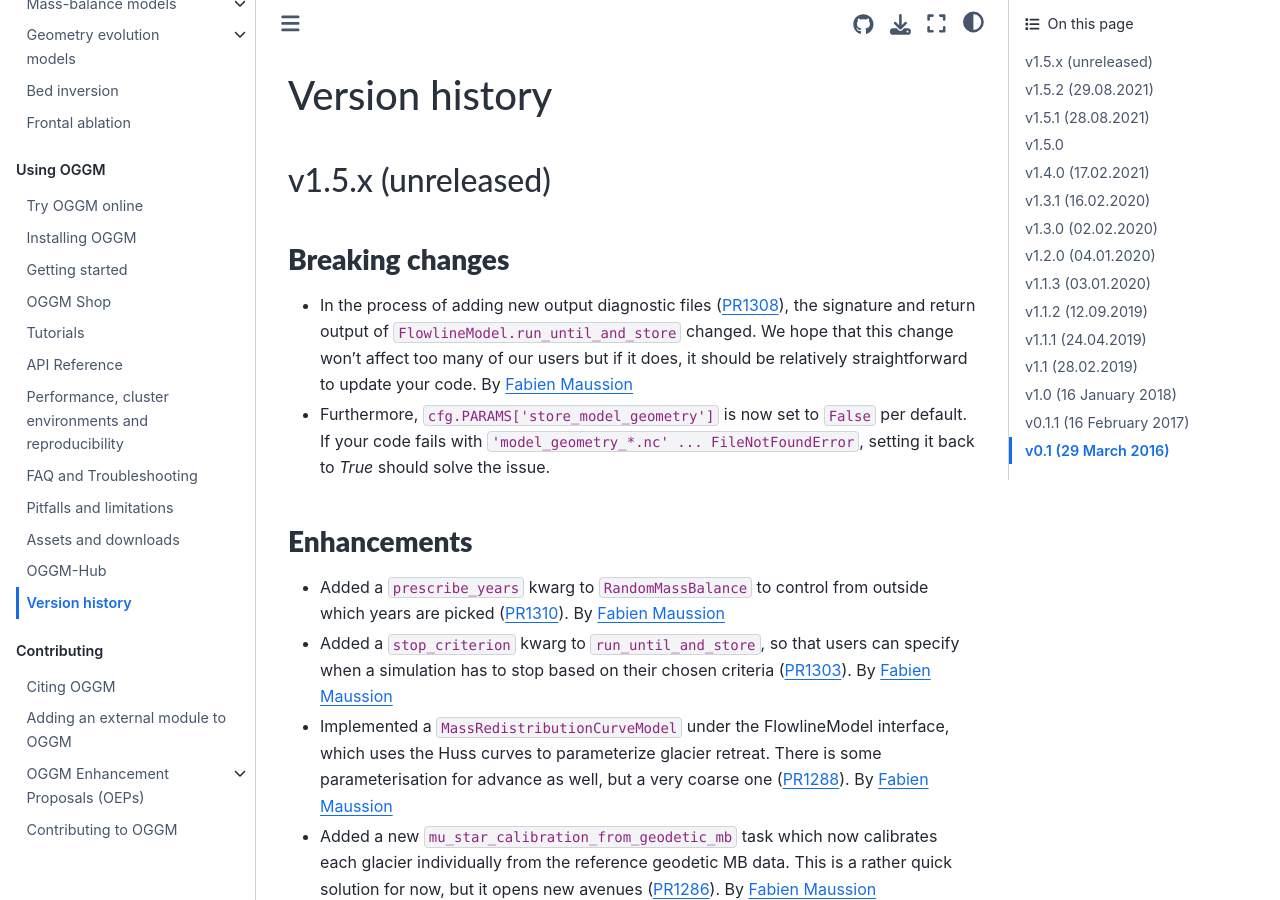
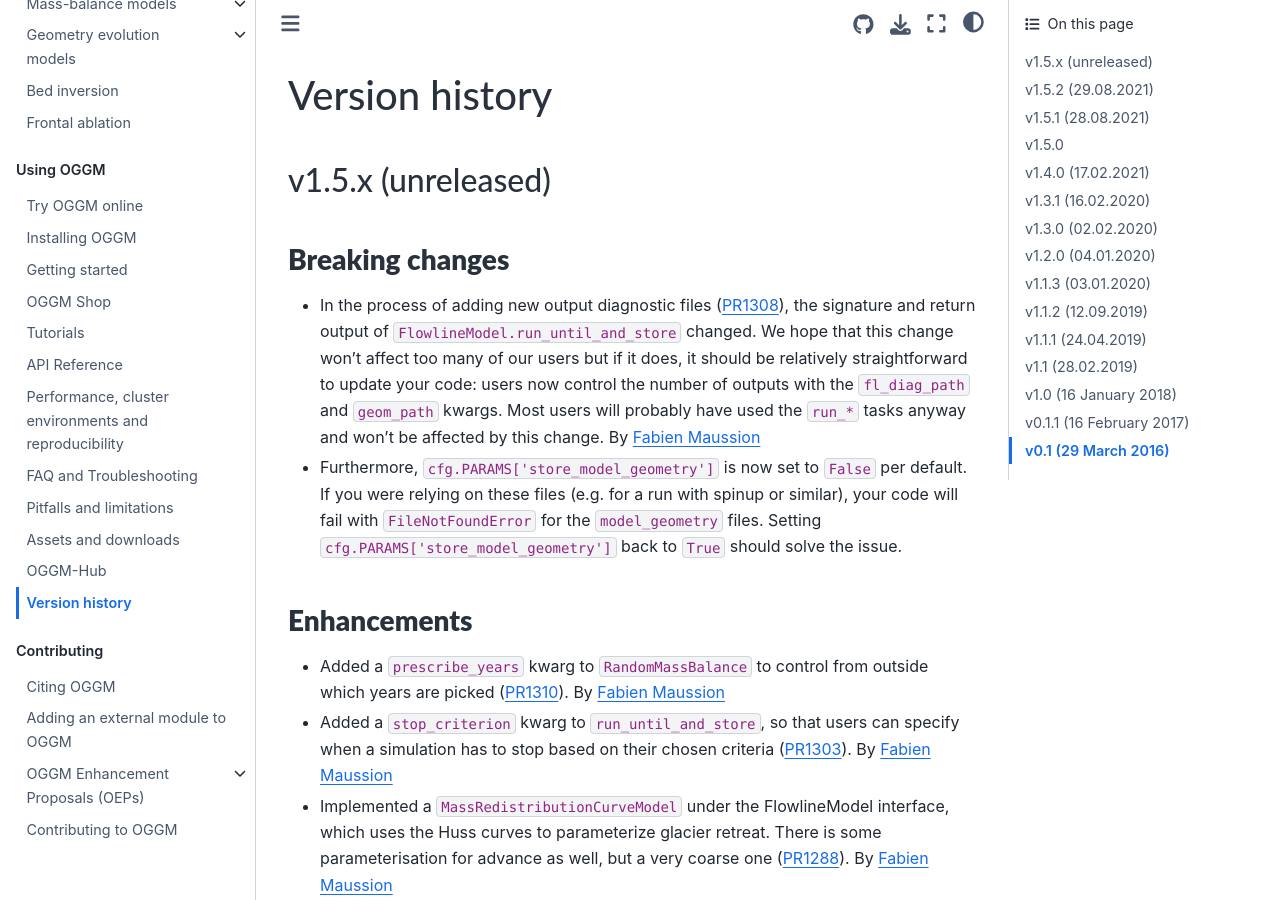
Before and after one commit to OGGM/oggm, a Sphinx documentation site: the page built from docs/whats-new.rst, in a window 1280 px wide and 900 px high. Built offline with Sphinx 7.4.7 and the Sphinx Book theme 1.1.4, drawn with Linux system fonts in a browser that asks for light colours; the version number could not be read and is left out.

Commit message:
More docs

```diff
--- a/docs/whats-new.rst
+++ b/docs/whats-new.rst
@@ -13,11 +13,16 @@ Breaking changes
 - In the process of adding new output diagnostic files (:pull:`1308`), the
   signature and return output of ``FlowlineModel.run_until_and_store``
   changed. We hope that this change won't affect too many of our users but
-  if it does, it should be relatively straightforward to update your code.
+  if it does, it should be relatively straightforward to update your code:
+  users now control the number of outputs with the ``fl_diag_path`` and
+  ``geom_path`` kwargs. Most users will probably have used the ``run_*``
+  tasks anyway and won't be affected by this change.
   By `Fabien Maussion <https://github.com/fmaussion>`_
 - Furthermore, ``cfg.PARAMS['store_model_geometry']`` is now set to ``False``
-  per default. If your code fails with ``'model_geometry_*.nc' ... FileNotFoundError``,
-  setting it back to `True` should solve the issue.
+  per default. If you were relying on these files (e.g. for a run with spinup
+  or similar), your code will fail with ``FileNotFoundError`` for the
+  ``model_geometry`` files. Setting ``cfg.PARAMS['store_model_geometry']``
+  back to ``True`` should solve the issue.
 
 
 Enhancements
```
Also changed, not shown: 1 other file.
